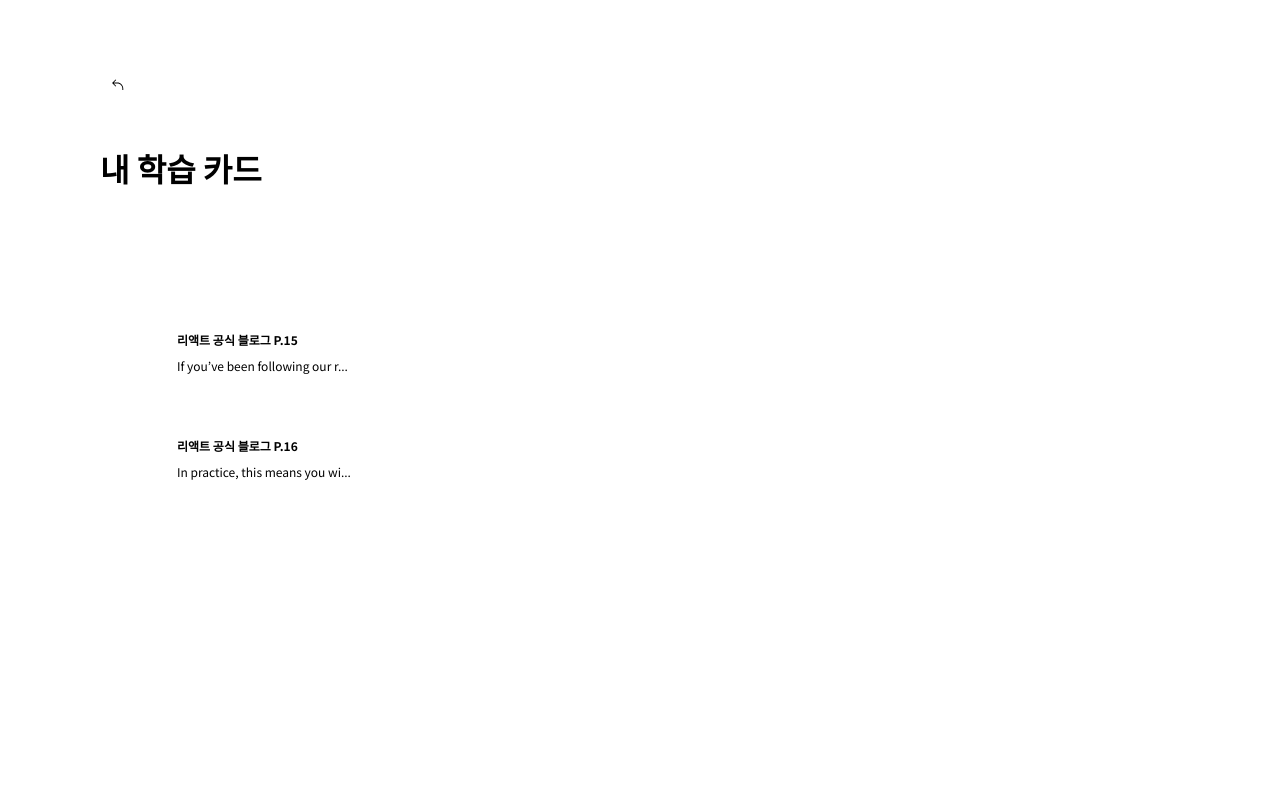
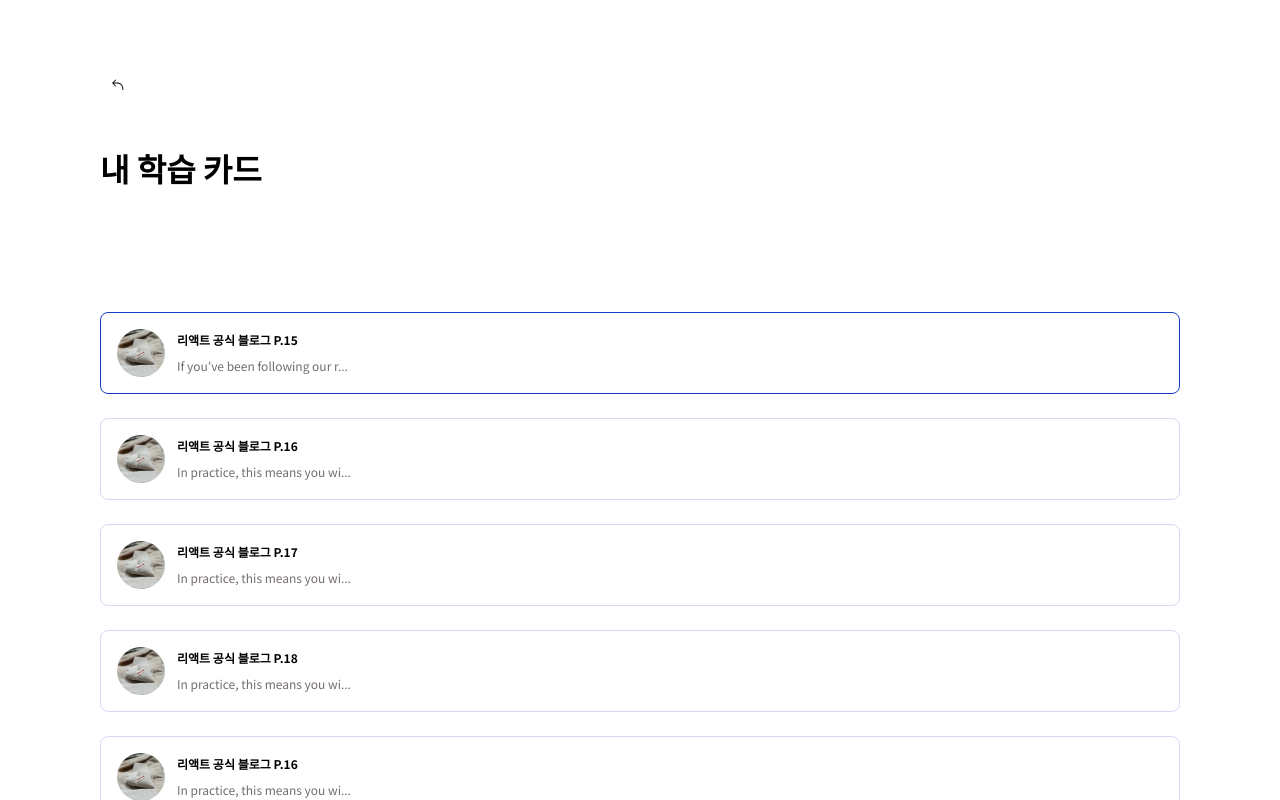
Before and after one commit to dante01yoon/vite-audio, a React (Vite) app in the folder frontend/: page /audio in a window 1280 px wide. Built offline with nearby package versions, Linux system fonts and the light colour scheme; no server answers; the HTML template or start-up script is replaced by a standard one.

Commit message:
Update: Audio page

```diff
--- a/frontend/src/components/Card/Learning.tsx
+++ b/frontend/src/components/Card/Learning.tsx
@@ -11,16 +11,16 @@ export interface LearningProps {
 
 const styleMap = {
   bg: (imgSrc?: string) => ({ [`bg-[url('${imgSrc}')]`]: true, 'rounded-[50%]': true }),
-  border: (toggle: boolean = false) => toggle ? 'border-cyan-700' : 'border-transparent'
+  border: (toggle: boolean = false) => toggle ? 'border-cardBorder' : 'border-border2'
 };
 
 export const Learning: FC<LearningProps> = ({ title, text, clickHandler, imgSrc, toggle }) => {
   return (
-    <div onClick={clickHandler} className={`text-[0.75rem] p-[16px] flex items-center gap-[12px] cmp-learning-card rounded-[8px] border-[1px] border-solid ${styleMap.border(toggle)}`}>
-      <div className={`${cs(styleMap.bg(imgSrc))} w-[48px] aspect-square bg-cover bg-no-repeat`} />
+    <div onClick={clickHandler} className={`cursor-pointer text-[0.75rem] p-[16px] flex items-center gap-[12px] cmp-learning-card rounded-[8px] border-[1px] border-solid ${styleMap.border(toggle)}`}>
+      <img src={imgSrc} className='w-[48px] aspect-square object-cover rounded-[50%]' />
       <div className='flex flex-col flex-nowrap gap-[8px]'>
         <div className={'font-bold'}>{title}</div>
-        <div className="text-ellipsis overflow-hidden decoration-cardText">
+        <div className="text-ellipsis overflow-hidden text-text2">
           {text}
         </div>
       </div>
--- a/frontend/src/pages/AudioPage.tsx
+++ b/frontend/src/pages/AudioPage.tsx
@@ -5,29 +5,61 @@ interface AudioPageProps { }
 
 const cardData = [
   {
-    id: 0,
+    id: '0',
     title: '리액트 공식 블로그 P.15',
-    text: 'If you’ve been following our r...',
+    original: 'If you’ve been following our r...',
+    link: '',
     imgSrc: '/heart.webp'
   }, {
-    id: 1,
+    id: '1',
     title: '리액트 공식 블로그 P.16',
-    text: 'In practice, this means you wi...',
+    original: 'In practice, this means you wi...',
+    link: '',
+    imgSrc: '/heart.webp'
+  }, {
+    id: '2',
+    title: '리액트 공식 블로그 P.17',
+    original: 'In practice, this means you wi...',
+    link: '',
+    imgSrc: '/heart.webp'
+  }, {
+    id: '3',
+    title: '리액트 공식 블로그 P.18',
+    original: 'In practice, this means you wi...',
+    link: '',
+    imgSrc: '/heart.webp'
+  }, {
+    id: '4',
+    title: '리액트 공식 블로그 P.16',
+    original: 'In practice, this means you wi...',
+    link: '',
+    imgSrc: '/heart.webp'
+  }, {
+    id: '5',
+    title: '리액트 공식 블로그 P.16',
+    original: 'In practice, this means you wi...',
+    link: '',
     imgSrc: '/heart.webp'
   }
 ];
 
 const AudioPage: FC<AudioPageProps> = () => {
+
+  const [selected, setSelected] = useState(cardData[0].id);
+
   return (
-    <div>
+    <div className='h-[100vh] flex flex-col flex-nowrap'>
       <Header>내 학습 카드</Header>
-      <div className='p-[60px] flex flex-col flex-nowrap gap-[24px]'>
-        {cardData.map(({ id, title, text, imgSrc }) => {
-          const [selected, setSelected] = useState(false);
+      <div className='p-[60px] flex flex-col flex-nowrap gap-[24px] overflow-scroll'>
+        {cardData.map(({ id, title, original, imgSrc }) => {
 
-          const clickHandler = () => setSelected(true);
+          const ifSelected: boolean = id === selected;
 
-          return <Learning key={id} title={title} text={text} clickHandler={clickHandler} imgSrc={imgSrc} toggle={selected} />
+          const clickHandler = () => {
+            setSelected(id);
+          }
+
+          return <Learning key={id} title={title} text={original} clickHandler={clickHandler} imgSrc={imgSrc} toggle={ifSelected} />
         })}
       </div>
     </div>
--- a/frontend/tailwind.config.js
+++ b/frontend/tailwind.config.js
@@ -13,7 +13,13 @@ module.exports = {
       },
       colors: {
         cardText: '#756d6d',
-        cardBorder: '#153dca'
+        cardBorder: '#153dca',
+        // text1: '#000000',
+        text2: '#756D6D',
+        // border1: '#153DCA',
+        border2: '#153DCA30',
+        background1: '#ffffff',
+        button1: '#000000'
       }
     }
   },
```
